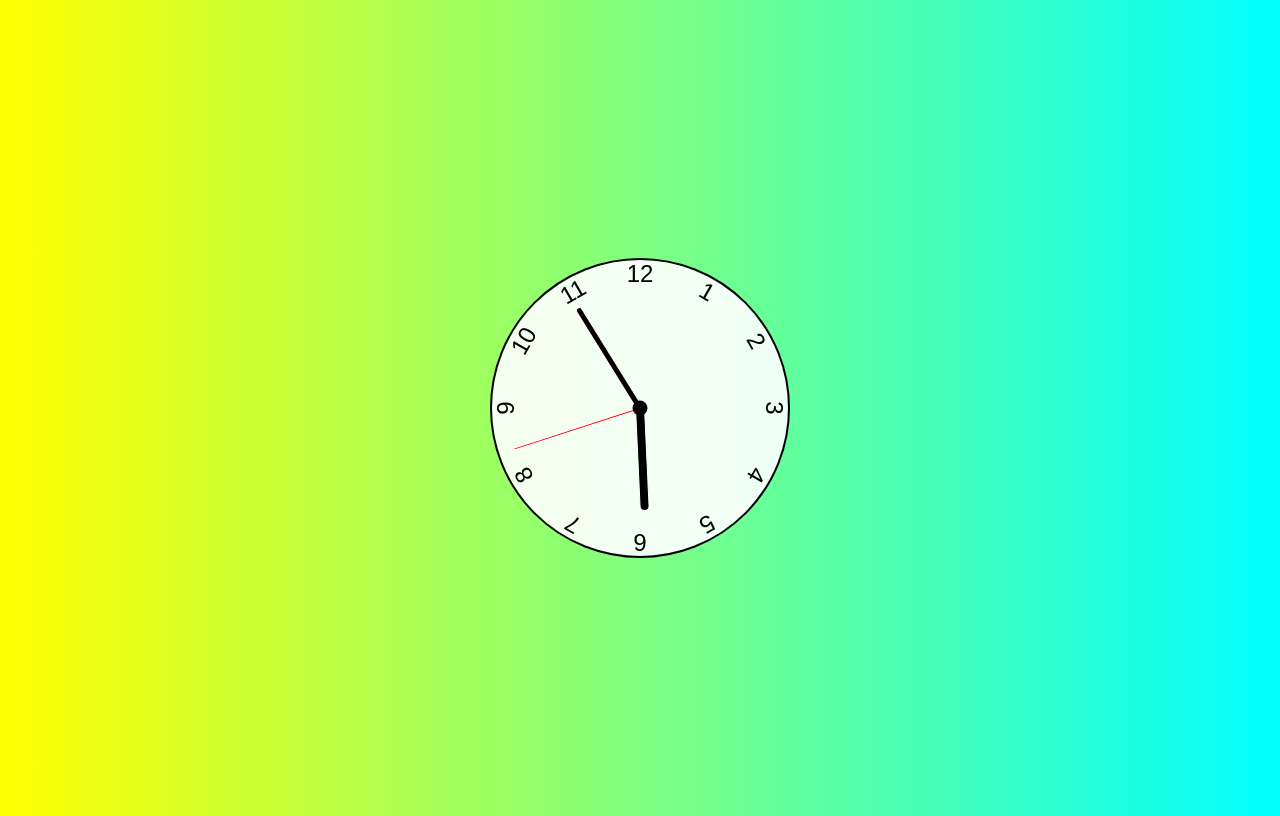
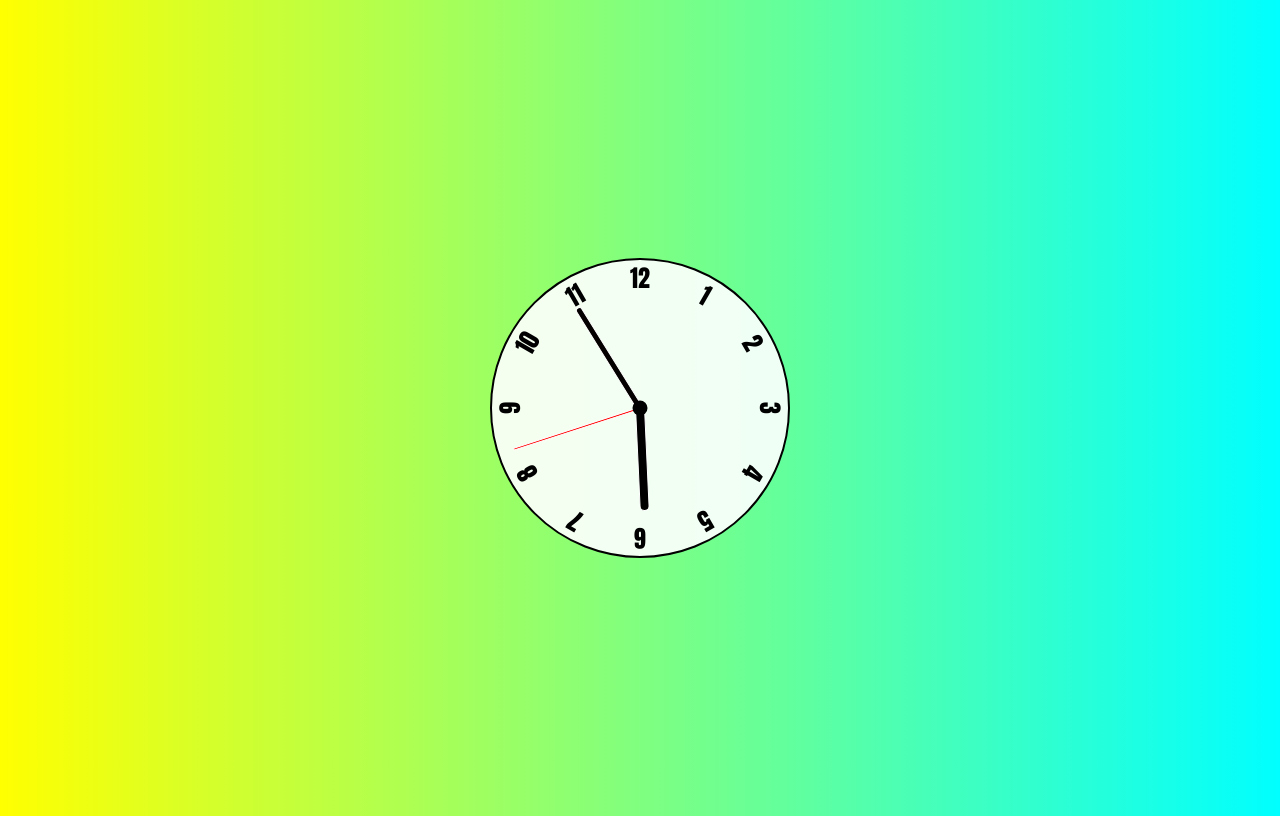
Before and after one commit to Mmt4J/analogueClock, a plain HTML site: page index.html in a window 1280 px wide. Drawn offline with Linux system fonts and the light colour scheme.

Commit message:
Update styles.css

```diff
--- a/styles.css
+++ b/styles.css
@@ -1,6 +1,6 @@
 *, *::after, *::before {
     box-sizing: border-box;
-    font-family: Gotham Rounded, sans-serif;
+    font-family: Impact, Charcoal, sans-serif;
 }
 
 body{
```
